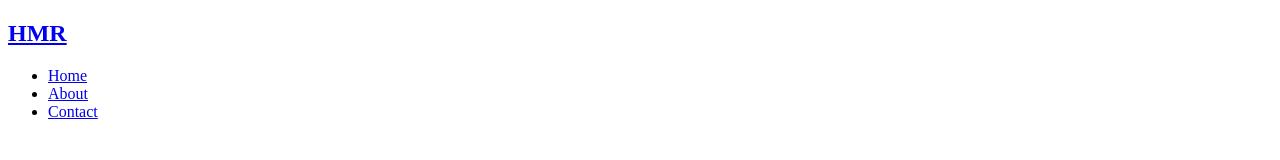
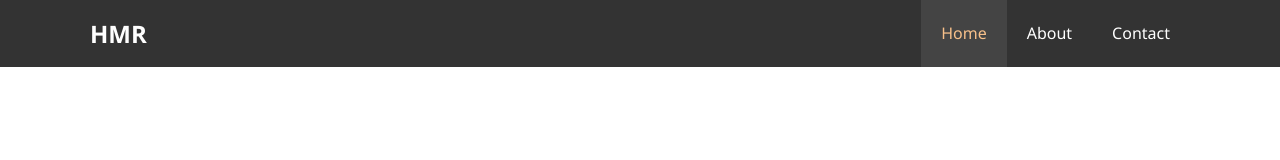
Before and after one commit to DevMike42/Hotel-website, a plain HTML site: page index.html in a window 1280 px wide. Drawn offline with Linux system fonts and the light colour scheme.

Commit message:
File structure & Navbar

```diff
--- a/css/style.css
+++ b/css/style.css
@@ -0,0 +1,68 @@
+/* Reset */
+* {
+  margin: 0;
+  padding: 0;
+  box-sizing: border-box;
+}
+
+/* Main Styling */
+html, body {
+  font-family: 'Segoe UI', Tahoma, Geneva, Verdana, sans-serif;
+  line-height: 1.7em;
+}
+
+a {
+  color: #333;
+  text-decoration: none;
+}
+
+h1, h2, h3 {
+  padding-bottom: 20px;
+}
+
+p {
+  margin: 10px 0;
+}
+
+/* Utility classes */
+.container {
+  margin: auto;
+  max-width: 1100px;
+}
+
+/* Navbar */
+#navbar {
+  background: #333;
+  color: #fff;
+  overflow: auto;
+}
+
+#navbar a {
+  color: #fff;
+}
+
+#navbar h1 {
+  float: left;
+  padding-top: 20px;
+}
+
+#navbar ul {
+  list-style: none;
+  float: right;
+}
+
+#navbar ul li {
+  float: left;
+}
+
+#navbar ul li a {
+  display: block;
+  padding: 20px;
+  text-align: center;
+}
+
+#navbar ul li a:hover,
+#navbar ul li a.current {
+  background: #444;
+  color: #f7c08a;
+}
--- a/index.html
+++ b/index.html
@@ -14,12 +14,14 @@
 <body>
   <header>
     <nav id="navbar">
-      <h1 class="logo"><a href="index.html">HMR</a></h1>
-      <ul>
-        <li><a href="index.html">Home</a></li>
-        <li><a href="about.html">About</a></li>
-        <li><a href="contact.html">Contact</a></li>
-      </ul>
+      <div class="container">
+        <h1 class="logo"><a href="index.html">HMR</a></h1>
+        <ul>
+          <li><a class="current" href="index.html">Home</a></li>
+          <li><a href="about.html">About</a></li>
+          <li><a href="contact.html">Contact</a></li>
+        </ul>
+      </div>
     </nav>
   </header>
 </body>
```
